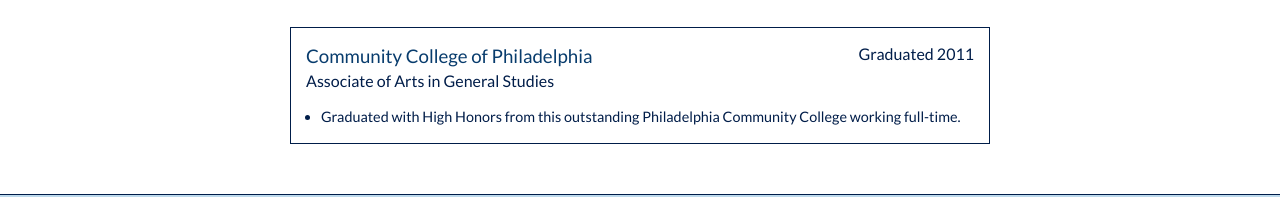
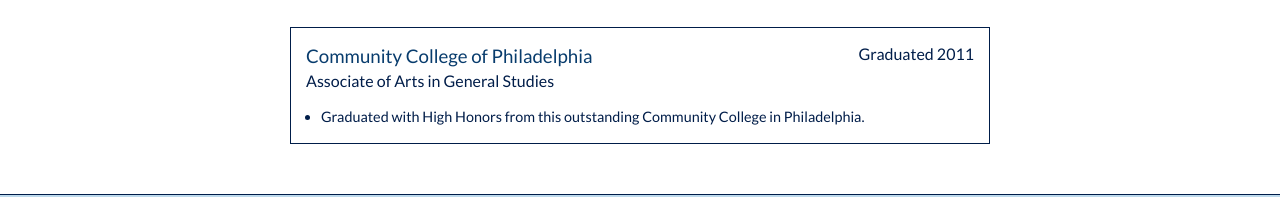
Before and after one commit to hDoubleE/hDoubleE.github.io, a website: page index.html in a window 1280 px wide. Shown: the part 2185-2382 px from the top of the page. Drawn offline with nearby package versions, Linux system fonts and the light colour scheme.

Commit message:
fixed typo

```diff
--- a/index.html
+++ b/index.html
@@ -148,8 +148,8 @@
             <h4>Associate of Arts in General Studies</h4>
             <ul>
                 <li>
-                    Graduated with High Honors from this outstanding Philadelphia Community
-                    College working full-time.
+                    Graduated with High Honors from this outstanding Community
+                    College in Philadelphia.
                 </li>
             </ul>
         </div>
```
